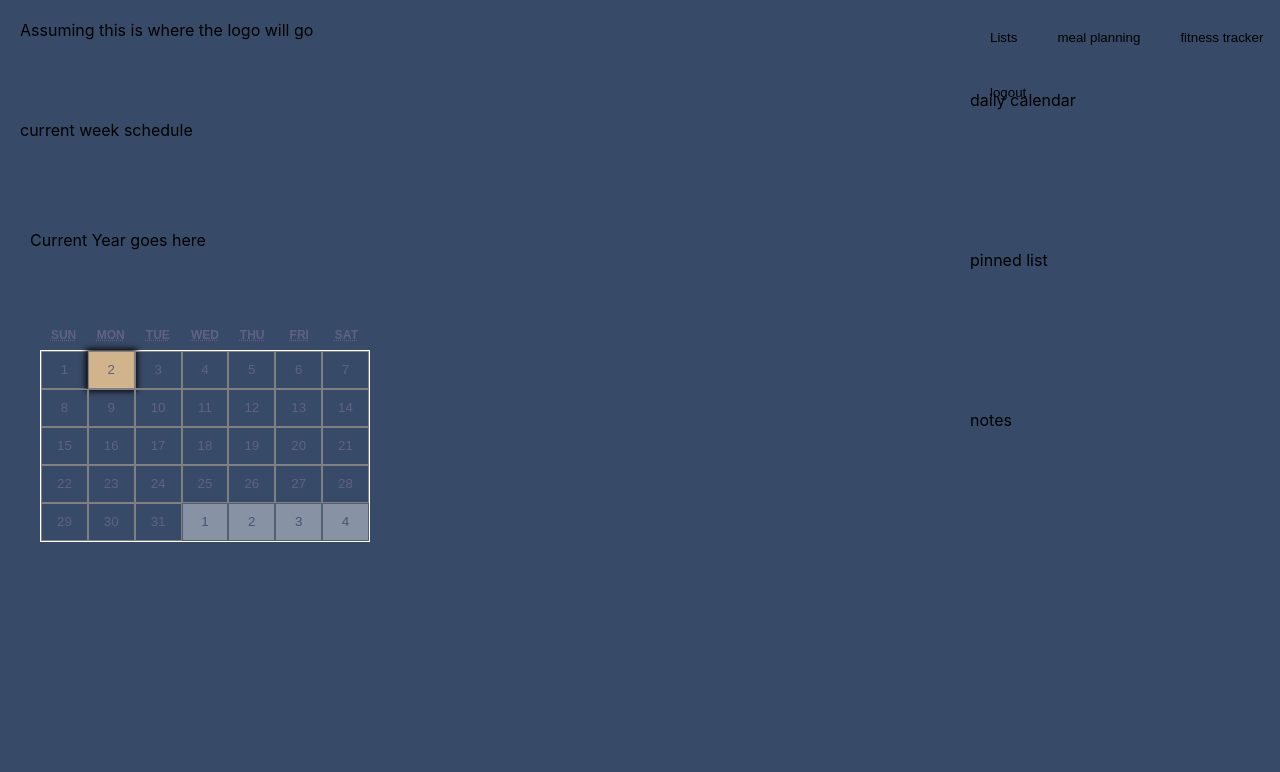
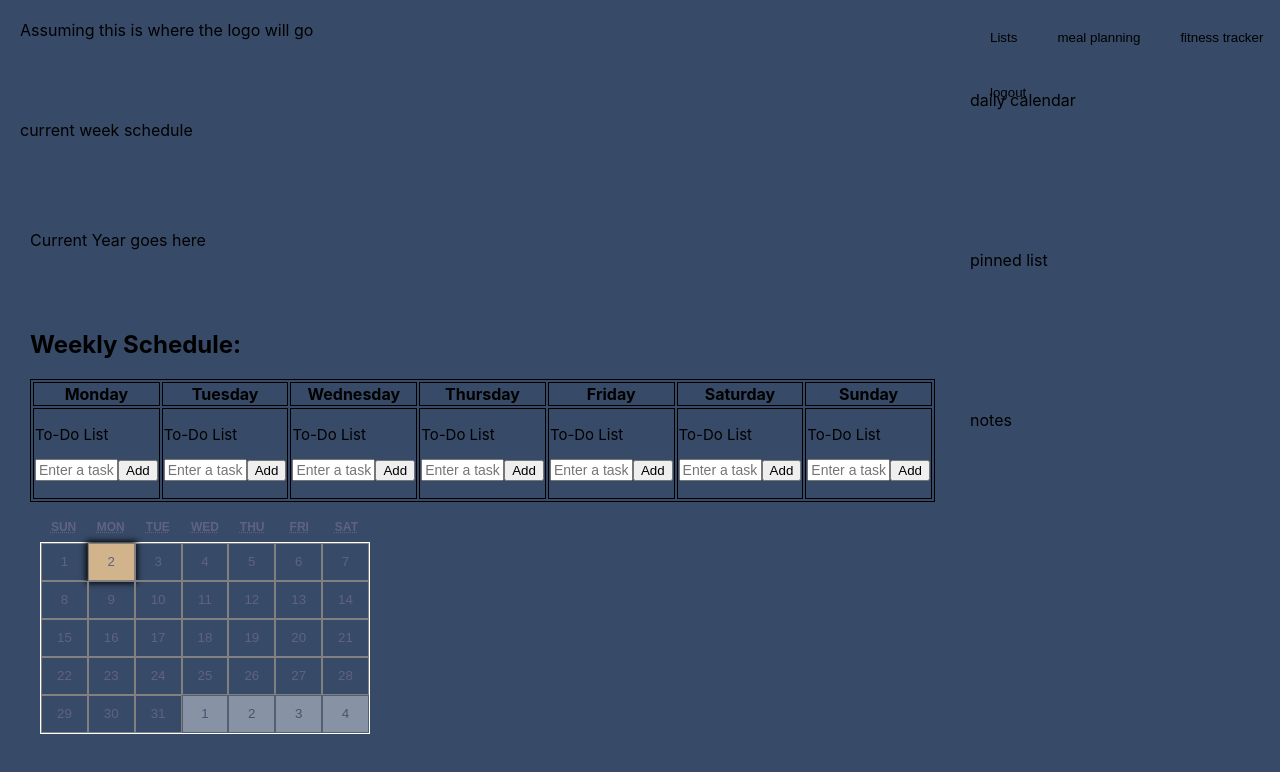
Before and after one commit to brookewest11/PlanNova, a React (Create React App) app in the folder src/plannova/: page / in a window 1280 px wide. Shown: the top 772 px of the page. Built offline with nearby package versions, Linux system fonts and the light colour scheme.

Commit message:
Code that was most recently on github with the weekly schedule added

```diff
--- a/src/plannova/src/modules/MonthCal.css
+++ b/src/plannova/src/modules/MonthCal.css
@@ -90,3 +90,23 @@
 .App-link {
   color: #61dafb;
 }
+
+table{
+  border: 1px solid;
+}
+
+
+input[type="text"]
+{
+  width: 75px;
+  font-size: 14px;
+}
+
+
+p{
+  font-size: 15px;
+}
+
+th, td {
+  border: 1px solid;
+}
--- a/src/plannova/src/modules/MonthCal.tsx
+++ b/src/plannova/src/modules/MonthCal.tsx
@@ -3,13 +3,173 @@ import Calendar from "react-calendar";
 import "react-calendar/dist/Calendar.css";
 import "./MonthCal.css";
 
+
 function tileContent({}) {}
 
 function MonthCal() {
   const [date, setDate] = useState<any>(new Date());
+  const [task1, setTask1] = useState<string>('');
+  const [todos1, setTodos1] = useState<string[]>([]);
+  const [task2, setTask2] = useState<string>('');
+  const [todos2, setTodos2] = useState<string[]>([]);
+  const [task3, setTask3] = useState<string>('');
+  const [todos3, setTodos3] = useState<string[]>([]);
+  const [task4, setTask4] = useState<string>('');
+  const [todos4, setTodos4] = useState<string[]>([]);
+  const [task5, setTask5] = useState<string>('');
+  const [todos5, setTodos5] = useState<string[]>([]);
+  const [task6, setTask6] = useState<string>('');
+  const [todos6, setTodos6] = useState<string[]>([]);
+  const [task7, setTask7] = useState<string>('');
+  const [todos7, setTodos7] = useState<string[]>([]);
+
+  // Function to add a task for each day of the week
+  const addTodo = (task: string, setTask: React.Dispatch<React.SetStateAction<string>>, setTodos: React.Dispatch<React.SetStateAction<string[]>>) => {
+    if (task.trim() !== '') {
+      setTodos((prevTodos) => [...prevTodos, task]);
+      setTask('');
+    }
+  };
+
+  // Function to remove a task for each day of the week
+  const removeTodo = (index: number, setTodos: React.Dispatch<React.SetStateAction<string[]>>) => {
+    setTodos((prevTodos) => prevTodos.filter((_, i) => i !== index));
+  };
 
   return (
     <div>
+       <h2>Weekly Schedule:</h2>
+      <table>
+        <tr>
+          <th>Monday</th>
+          <th>Tuesday</th>
+          <th>Wednesday</th>
+          <th>Thursday</th>
+          <th>Friday</th>
+          <th>Saturday</th>
+          <th>Sunday</th>
+        </tr>
+        <tr>
+          {[task1, task2, task3, task4, task5, task6, task7].map((task, dayIndex) => (
+            <td key={dayIndex}>
+              <p>To-Do List</p>
+              <div className="newheader">
+                <input
+                  type="text"
+                  placeholder="Enter a task"
+                  value={task}
+                  onChange={(e) => {
+                    switch (dayIndex) {
+                      case 0:
+                        setTask1(e.target.value);
+                        break;
+                      case 1:
+                        setTask2(e.target.value);
+                        break;
+                      case 2:
+                        setTask3(e.target.value);
+                        break;
+                      case 3:
+                        setTask4(e.target.value);
+                        break;
+                      case 4:
+                        setTask5(e.target.value);
+                        break;
+                      case 5:
+                        setTask6(e.target.value);
+                        break;
+                      case 6:
+                        setTask7(e.target.value);
+                        break;
+                      default:
+                        break;
+                    }
+                  }}
+                />
+                <button
+                  onClick={() => {
+                    switch (dayIndex) {
+                      case 0:
+                        addTodo(task, setTask1, setTodos1);
+                        break;
+                      case 1:
+                        addTodo(task, setTask2, setTodos2);
+                        break;
+                      case 2:
+                        addTodo(task, setTask3, setTodos3);
+                        break;
+                      case 3:
+                        addTodo(task, setTask4, setTodos4);
+                        break;
+                      case 4:
+                        addTodo(task, setTask5, setTodos5);
+                        break;
+                      case 5:
+                        addTodo(task, setTask6, setTodos6);
+                        break;
+                      case 6:
+                        addTodo(task, setTask7, setTodos7);
+                        break;
+                      default:
+                        break;
+                    }
+                  }}
+                  className="addBtn"
+                >
+                  Add
+                </button>
+              </div>
+              <ul>
+                {[
+                  todos1,
+                  todos2,
+                  todos3,
+                  todos4,
+                  todos5,
+                  todos6,
+                  todos7,
+                ][dayIndex].map((todo, index) => (
+                  <li key={index}>
+                    {todo}
+                    <button
+                      onClick={() => {
+                        switch (dayIndex) {
+                          case 0:
+                            removeTodo(index, setTodos1);
+                            break;
+                          case 1:
+                            removeTodo(index, setTodos2);
+                            break;
+                          case 2:
+                            removeTodo(index, setTodos3);
+                            break;
+                          case 3:
+                            removeTodo(index, setTodos4);
+                            break;
+                          case 4:
+                            removeTodo(index, setTodos5);
+                            break;
+                          case 5:
+                            removeTodo(index, setTodos6);
+                            break;
+                          case 6:
+                            removeTodo(index, setTodos7);
+                            break;
+                          default:
+                            break;
+                        }
+                      }}
+                      className="deleteBtn"
+                    >
+                      Remove
+                    </button>
+                  </li>
+                ))}
+              </ul>
+            </td>
+          ))}
+        </tr>
+      </table>
       <Calendar
         onChange={setDate}
         value={date}
```
